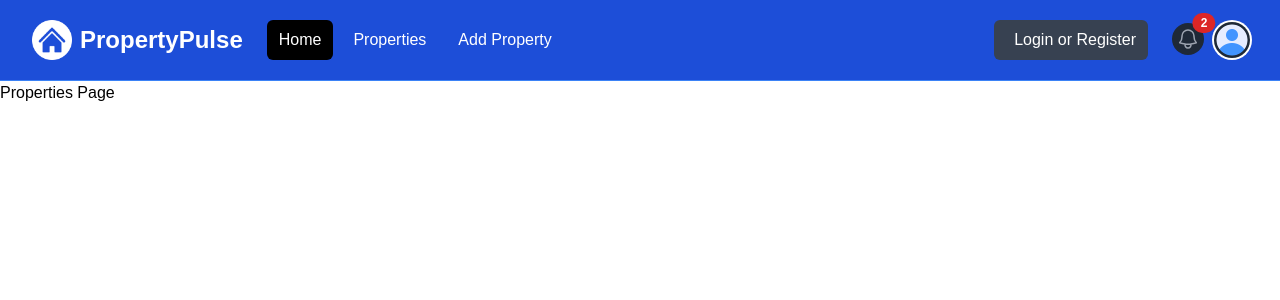
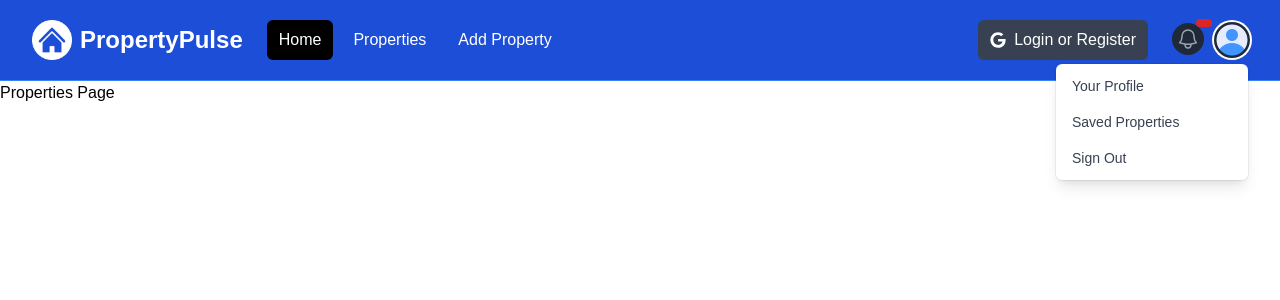
Before and after one commit to iwaldman/property-pulse-nextjs, a Next.js app: page /properties in a window 1280 px wide. Both pictures are taken after a click on the button "Open user menu". Shown: the top 300 px of the page. Built offline with nearby package versions, Linux system fonts and the light colour scheme.

Commit message:
Navbar links, dropdown state, icons

```diff
--- a/components/Navbar.jsx
+++ b/components/Navbar.jsx
@@ -1,8 +1,15 @@
+'use client'
+import { useState } from 'react'
 import Image from 'next/image'
+import Link from 'next/link'
 import logo from '@/assets/images/logo-white.png'
 import profileDefault from '@/assets/images/profile.png'
+import { FaGoogle } from 'react-icons/fa'
 
 const Navbar = () => {
+  const [isMobileMenuOpen, setIsMobileMenuOpen] = useState(false)
+  const [isProfileMenuOpen, setIsProfileMenuOpen] = useState(false)
+
   return (
     <nav className='bg-blue-700 border-b border-blue-500'>
       <div className='mx-auto max-w-7xl px-2 sm:px-6 lg:px-8'>
@@ -15,6 +22,7 @@
               className='relative inline-flex items-center justify-center rounded-md p-2 text-gray-400 hover:bg-gray-700 hover:text-white focus:outline-none focus:ring-2 focus:ring-inset focus:ring-white'
               aria-controls='mobile-menu'
               aria-expanded='false'
+              onClick={() => setIsMobileMenuOpen((prev) => !prev)}
             >
               <span className='absolute -inset-0.5'></span>
               <span className='sr-only'>Open main menu</span>
@@ -37,34 +45,34 @@
 
           <div className='flex flex-1 items-center justify-center md:items-stretch md:justify-start'>
             {/* <!-- Logo --> */}
-            <a className='flex flex-shrink-0 items-center' href='/index.html'>
+            <Link className='flex flex-shrink-0 items-center' href='/'>
               <Image className='h-10 w-auto' src={logo} alt='PropertyPulse' />
 
               <span className='hidden md:block text-white text-2xl font-bold ml-2'>
                 PropertyPulse
               </span>
-            </a>
+            </Link>
             {/* <!-- Desktop Menu Hidden below md screens --> */}
             <div className='hidden md:ml-6 md:block'>
               <div className='flex space-x-2'>
-                <a
-                  href='/index.html'
+                <Link
+                  href='/'
                   className='text-white bg-black hover:bg-gray-900 hover:text-white rounded-md px-3 py-2'
                 >
                   Home
-                </a>
-                <a
-                  href='/properties.html'
+                </Link>
+                <Link
+                  href='/properties'
                   className='text-white hover:bg-gray-900 hover:text-white rounded-md px-3 py-2'
                 >
                   Properties
-                </a>
-                <a
-                  href='/add-property.html'
+                </Link>
+                <Link
+                  href='/properties/add'
                   className='text-white hover:bg-gray-900 hover:text-white rounded-md px-3 py-2'
                 >
                   Add Property
-                </a>
+                </Link>
               </div>
             </div>
           </div>
@@ -73,7 +81,7 @@
           <div className='hidden md:block md:ml-6'>
             <div className='flex items-center'>
               <button className='flex items-center text-white bg-gray-700 hover:bg-gray-900 hover:text-white rounded-md px-3 py-2'>
-                <i className='fa-brands fa-google text-white mr-2'></i>
+                <FaGoogle className='text-white mr-2'></FaGoogle>
                 <span>Login or Register</span>
               </button>
             </div>
@@ -81,7 +89,7 @@
 
           {/* <!-- Right Side Menu (Logged In) --> */}
           <div className='absolute inset-y-0 right-0 flex items-center pr-2 md:static md:inset-auto md:ml-6 md:pr-0'>
-            <a href='messages.html' className='relative group'>
+            <Link href='/messages' className='relative group'>
               <button
                 type='button'
                 className='relative rounded-full bg-gray-800 p-1 text-gray-400 hover:text-white focus:outline-none focus:ring-2 focus:ring-white focus:ring-offset-2 focus:ring-offset-gray-800'
@@ -104,9 +112,9 @@
                 </svg>
               </button>
               <span className='absolute top-0 right-0 inline-flex items-center justify-center px-2 py-1 text-xs font-bold leading-none text-white transform translate-x-1/2 -translate-y-1/2 bg-red-600 rounded-full'>
-                2{/* <!-- Replace with the actual number of notifications --> */}
+                {/* <!-- Replace with the actual number of notifications --> */}
               </span>
-            </a>
+            </Link>
             {/* <!-- Profile dropdown button --> */}
             <div className='relative ml-3'>
               <div>
@@ -116,6 +124,7 @@
                   id='user-menu-button'
                   aria-expanded='false'
                   aria-haspopup='true'
+                  onClick={() => setIsProfileMenuOpen((prev) => !prev)}
                 >
                   <span className='absolute -inset-1.5'></span>
                   <span className='sr-only'>Open user menu</span>
@@ -124,32 +133,33 @@
               </div>
 
               {/* <!-- Profile dropdown --> */}
+              {isProfileMenuOpen && (
                 <div
                   id='user-menu'
-                className='hidden absolute right-0 z-10 mt-2 w-48 origin-top-right rounded-md bg-white py-1 shadow-lg ring-1 ring-black ring-opacity-5 focus:outline-none'
+                  className='absolute right-0 z-10 mt-2 w-48 origin-top-right rounded-md bg-white py-1 shadow-lg ring-1 ring-black ring-opacity-5 focus:outline-none'
                   role='menu'
                   aria-orientation='vertical'
                   aria-labelledby='user-menu-button'
                   tabIndex='-1'
                 >
-                <a
-                  href='/profile.html'
+                  <Link
+                    href='/profile'
                     className='block px-4 py-2 text-sm text-gray-700'
                     role='menuitem'
                     tabIndex='-1'
                     id='user-menu-item-0'
                   >
                     Your Profile
-                </a>
-                <a
-                  href='/saved-properties.html'
+                  </Link>
+                  <Link
+                    href='/properties/saved'
                     className='block px-4 py-2 text-sm text-gray-700'
                     role='menuitem'
                     tabIndex='-1'
                     id='user-menu-item-2'
                   >
                     Saved Properties
-                </a>
+                  </Link>
                   <button
                     className='block px-4 py-2 text-sm text-gray-700'
                     role='menuitem'
@@ -159,38 +169,40 @@
                     Sign Out
                   </button>
                 </div>
+              )}
             </div>
           </div>
         </div>
       </div>
-
       {/* <!-- Mobile menu, show/hide based on menu state. --> */}
-      <div className='hidden' id='mobile-menu'>
+      {isMobileMenuOpen && (
+        <div id='mobile-menu'>
           <div className='space-y-1 px-2 pb-3 pt-2'>
-          <a
-            href='/index.html'
+            <Link
+              href='/'
               className='bg-black text-white block rounded-md px-3 py-2 text-base font-medium'
             >
               Home
-          </a>
-          <a
-            href='/properties.html'
+            </Link>
+            <Link
+              href='/properties'
               className='text-white block rounded-md px-3 py-2 text-base font-medium'
             >
               Properties
-          </a>
-          <a
-            href='/add-property.html'
+            </Link>
+            <Link
+              href='/properties/add'
               className='text-white block rounded-md px-3 py-2 text-base font-medium'
             >
               Add Property
-          </a>
+            </Link>
             <button className='flex items-center text-white bg-gray-700 hover:bg-gray-900 hover:text-white rounded-md px-3 py-2 my-5'>
               <i className='fa-brands fa-google mr-2'></i>
               <span>Login or Register</span>
             </button>
           </div>
         </div>
+      )}
     </nav>
   )
 }
--- a/package.json
+++ b/package.json
@@ -9,9 +9,10 @@
     "lint": "next lint"
   },
   "dependencies": {
+    "next": "14.2.7",
     "react": "^18",
     "react-dom": "^18",
-    "next": "14.2.7"
+    "react-icons": "^5.3.0"
   },
   "devDependencies": {
     "postcss": "^8",
```
Also changed, not shown: 1 other file (tests, documents, lock files or other folders). Lines whose indentation alone changed are shown as unchanged.
